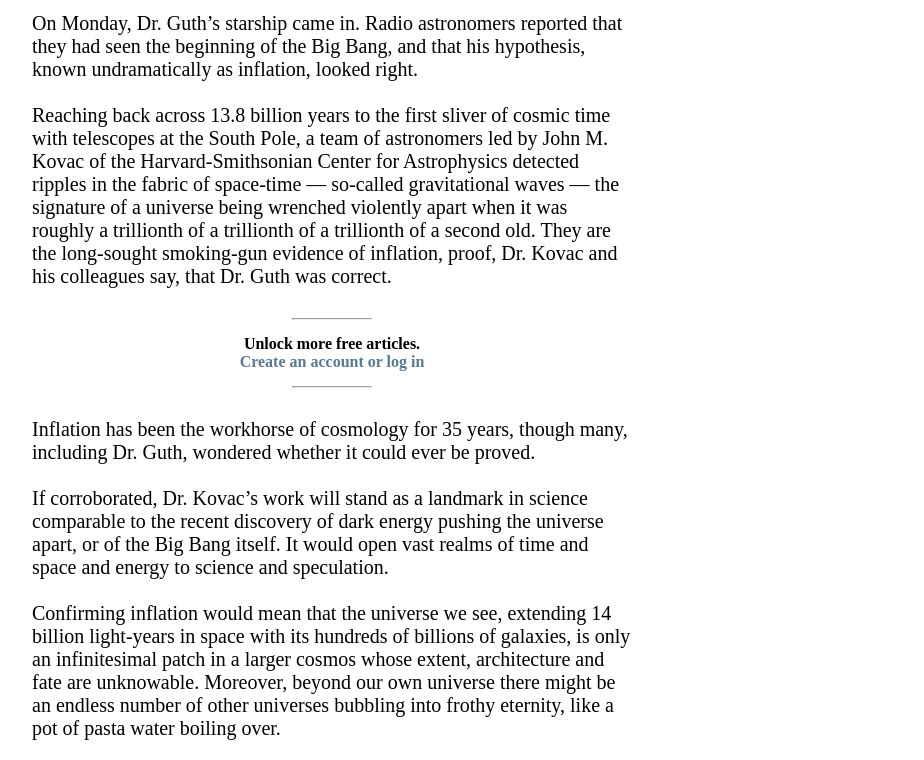
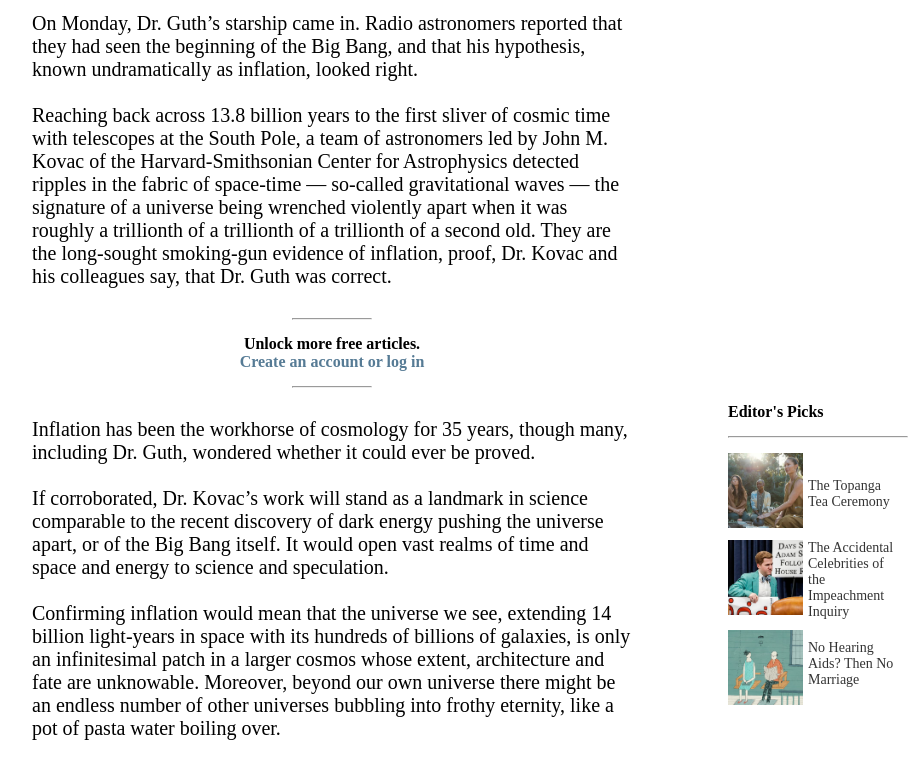
Before and after one commit to srueda27/NYT-Clone, a website: page index.html in a window 1280 px wide. Shown: the part 1400-2160 px from the top of the page, without its empty margins (308-1232 px from the left). Drawn offline with Linux system fonts and the light colour scheme.

Commit message:
finished with the Editor's Picks Aside section

```diff
--- a/css/styles.css
+++ b/css/styles.css
@@ -208,10 +208,10 @@ main {
 
 /* First ASIDE */
 
-aside.signup {
+aside.content {
     float: right;
     width: 180px;
-    margin: 200px 4em;
+    margin: 100px 4em;
 }
 
 aside.signup p{
@@ -260,3 +260,43 @@ aside.signup button {
 a.no-decoration {
     text-decoration: none;
 }
+
+/* Editors Picks Aside */
+
+.editors-pick hr {
+    margin: 15px auto;
+}
+
+.editors-pick img {
+    width: 75px;
+    height: 75px;
+    float: left;
+}
+
+.editors-pick span {
+    width: 105px;
+    padding: 0 5px;
+    font-size: 14px;
+    float: right;
+}
+
+.editors-pick a {
+    color: rgb(51, 51, 51);
+}
+
+.editors-pick a:hover {
+    color: rgb(51, 51, 51);
+    text-decoration: underline;
+}
+
+.editors-pick div:nth-child(3) span {
+    margin: 25px auto 30px;
+}
+
+.editors-pick > div:nth-child(4) > span {
+    margin: 0 auto 10px;
+}
+
+.editors-pick div:nth-child(5) span {
+    margin: 10px auto 0;
+}
--- a/index.html
+++ b/index.html
@@ -130,7 +130,7 @@
             </section>
         </section>
         <div class="clear"></div>
-        <aside class="signup">
+        <aside class="signup content">
             <h3>Sign up for Science Times</h3>
             <p>We’ll bring you stories that capture the wonders of the human body, nature and the cosmos.</p>
             <button>Sign Up</button>
@@ -180,7 +180,30 @@
                 Dr. Guth was correct.
             </p>
         </div>
-        <aside class="editors-pick"></aside>
+        <aside class="editors-pick content">
+            <h4>
+                Editor's Picks
+            </h4>
+            <hr>
+            <div>
+                <span>
+                    <a href="#" class="no-decoration">The Topanga Tea Ceremony</a>
+                </span>
+                <img src="images/topanga-tea.jpg" alt="3 People sitting">
+            </div>
+            <div>
+                <span>
+                    <a href="#" class="no-decoration">The Accidental Celebrities of the Impeachment Inquiry</a>
+                </span>
+                <img src="images/accidental-celebrities.jpg" alt="Guy with a board">
+            </div>
+            <div>
+                <span>
+                    <a href="#" class="no-decoration">No Hearing Aids? Then No Marriage</a>
+                </span>
+                <img src="images/modern-love.jpg" alt="A marriage couple">
+            </div>
+        </aside>
         <div class="content-separator content-section">
             <hr>
             <p>
```
Also changed, not shown: images/accidental-celebrities.jpg (added), images/modern-love.jpg (added), images/topanga-tea.jpg (added).
